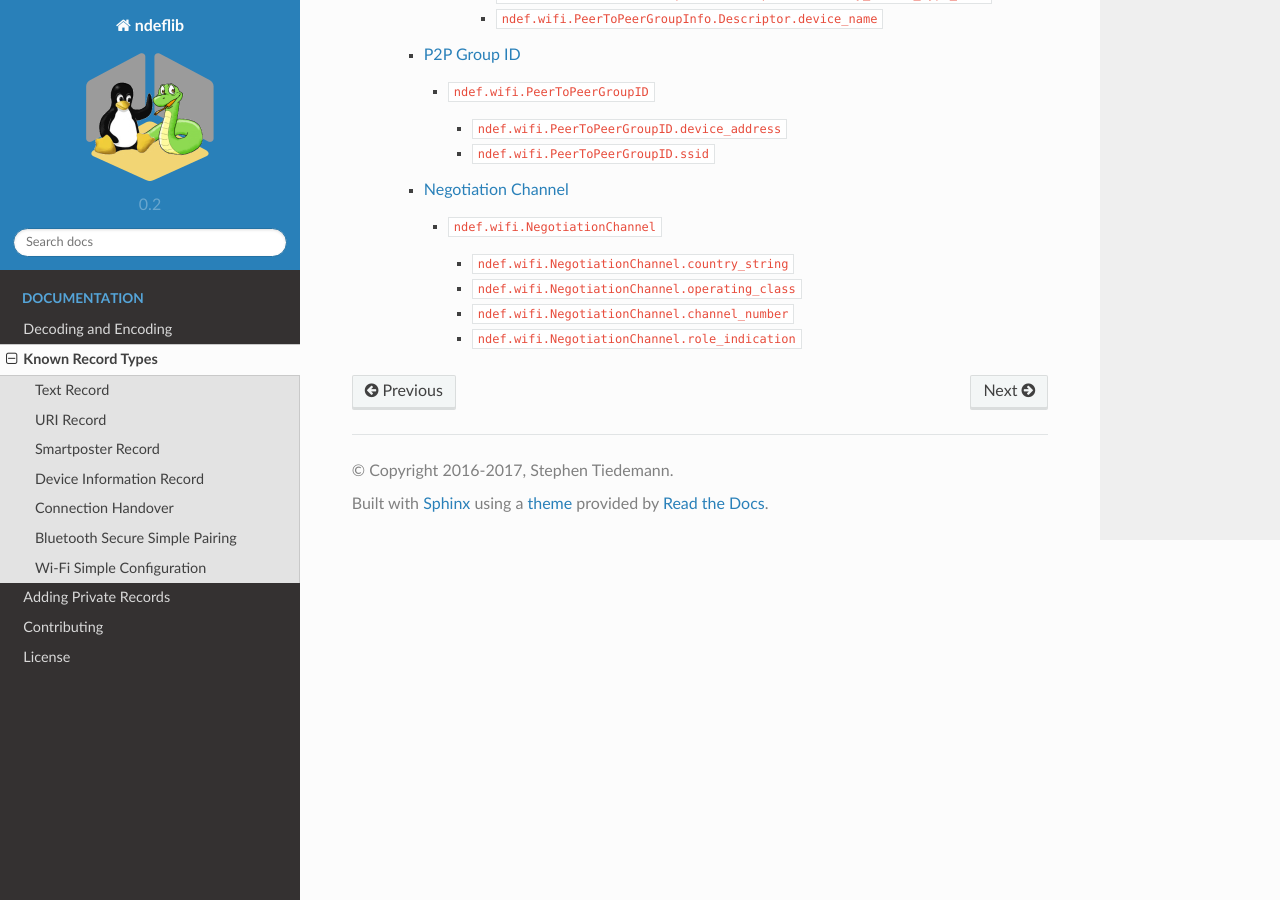
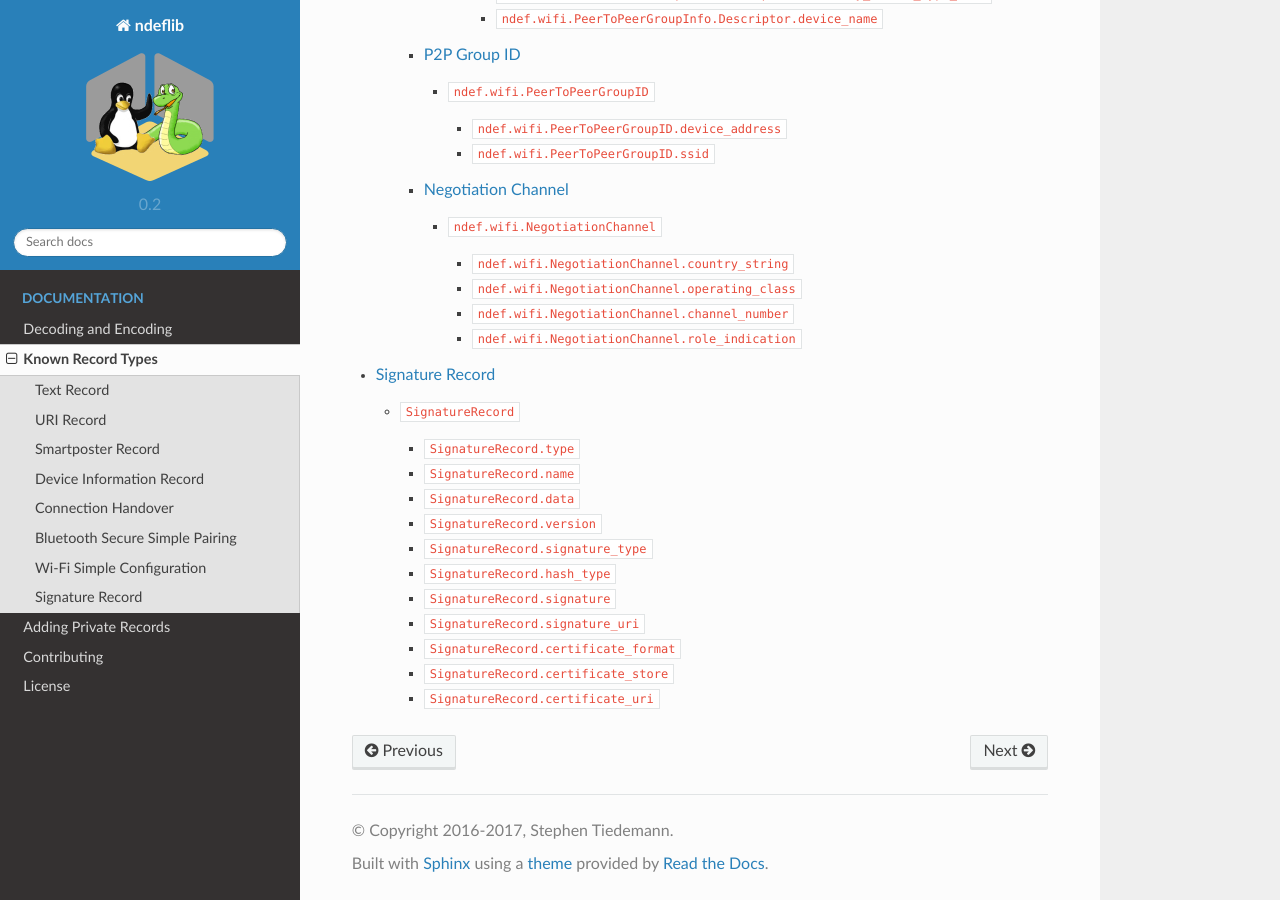
Before and after one commit to nfcpy/ndeflib, a Sphinx documentation site: the page built from docs/records.rst, in a window 1280 px wide and 900 px high, scrolled down 8766 px. Built offline with Sphinx 7.4.7 and the Read the Docs theme 2.0.0, drawn with Linux system fonts in a browser that asks for light colours; some of the changed lines change nothing that is shown.

Commit message:
added documentation

```diff
--- a/docs/records.rst
+++ b/docs/records.rst
@@ -17,3 +17,4 @@ known record types.
    records/handover
    records/bluetooth
    records/wifi
+   records/signature
--- /dev/null
+++ b/docs/records/signature.rst
@@ -0,0 +1,147 @@
+.. -*- mode: rst; fill-column: 80 -*-
+
+Signature Record
+----------------
+
+The NDEF Signature Record is a well-known record type defined by the
+`NFC Forum`_. It contains three fields: a version field, a signature field and
+a certificate field.
+
+The version field is static. Currently this implementation only supports v2.0
+of the NDEF Signature Record.
+
+The signature field contains the signature type, the message hash type and
+either the signature itself or a URI to the signature.
+
+The certificate field contains the certificate format type, a certificate chain
+store and an option URI to the next certificate in the chain.
+
+.. class:: SignatureRecord(signature_type=None, hash_type='SHA-256', signature=b'', signature_uri='', certificate_format='X.509', certificate_store=[], certificate_uri='')
+
+   The `SignatureRecord` class decodes or encodes an NDEF Signature Record.
+
+   :param str signature_type: initial value for the `signature_type` attribute, default None
+   :param str hash_type: initial value for the `hash_type` attribute, default 'SHA-256'
+   :param bytes signature: initial value for the `signature` attribute, default b''
+   :param str signature_uri: initial value for the `signature_uri` attribute, default ''
+   :param str certificate_format: initial value for the `certificate_format` attribute, default 'X.509'
+   :param list certificate_store: initial value for the `certificate_store` attribute, default []
+   :param str certificate_uri: initial value for the `certificate_uri` attribute, default ''
+
+   .. attribute:: type
+
+      The Signature Record type is ``urn:nfc:wkt:Sig``.
+
+   .. attribute:: name
+
+      Value of the NDEF Record ID field, an empty `str` if not set.
+
+   .. attribute:: data
+
+      A `bytes` object containing the NDEF Record PAYLOAD encoded from the
+      current attributes.
+
+   .. attribute:: version
+
+      The version of the NDEF Signature Record.
+
+   .. attribute:: signature_type
+
+      The signature type used in the signature algorithm.
+
+      >>> print('\n'.join([str(x[1]) for x in ndef.signature.SignatureRecord()._mapping_signature_type]))
+      None
+      RSASSA-PSS-1024
+      RSASSA-PKCS1-v1_5-1024
+      DSA-1024
+      ECDSA-P192
+      RSASSA-PSS-2048
+      RSASSA-PKCS1-v1_5-2048
+      DSA-2048
+      ECDSA-P224
+      ECDSA-K233
+      ECDSA-B233
+      ECDSA-P256
+
+   .. attribute:: hash_type
+
+      The hash type used in the signature algorithm.
+
+      >>> print("\n".join([str(x[1]) for x in ndef.signature.SignatureRecord()._mapping_hash_type]))
+      SHA-256
+
+   .. attribute:: signature
+
+      The signature (if not specified by `signature_uri`).
+
+   .. attribute:: signature_uri
+
+      The uniform resource identifier for the signature (if not specified by
+      `signature`).
+
+   .. attribute:: certificate_format
+
+      The format of the certificates in the chain.
+
+      >>> print("\n".join([str(x[1]) for x in ndef.signature.SignatureRecord()._mapping_certificate_format]))
+      X.509
+      M2M
+
+   .. attribute:: certificate_store
+
+      A list of certificates in the certificate chain.
+
+   .. attribute:: certificate_uri
+
+      The uniform resource identifier for the next certificate in the
+      certificate chain.
+
+   This is default usage:
+
+   >>> signature_record = ndef.SignatureRecord(None, 'SHA-256', b'', '', 'X.509', [], '')
+
+   This is a full example creating records, signing them and verifying them:
+
+   >>> import ndef
+   >>> import io
+   >>> from cryptography.hazmat.backends import default_backend
+   >>> from cryptography.hazmat.primitives import hashes
+   >>> from cryptography.hazmat.primitives.asymmetric import ec
+   >>> from cryptography.hazmat.primitives.asymmetric import utils
+   >>> from cryptography.exceptions import InvalidSignature
+   >>> from asn1crypto.algos import DSASignature
+
+   >>> private_key = ec.generate_private_key(ec.SECP256K1(), default_backend())
+   >>> public_key = private_key.public_key()
+
+   >>> r1 = ndef.UriRecord("https://example.com")
+   >>> r2 = ndef.TextRecord("TEST")
+
+   >>> stream = io.BytesIO()
+   >>> records = [r1, r2, ndef.SignatureRecord("ECDSA-P256", "SHA-256")]
+   >>> encoder = ndef.message_encoder(records, stream)
+   >>> for _ in range(len(records) - 1): next(encoder)
+
+   >>> signature = private_key.sign(stream.getvalue(), ec.ECDSA(hashes.SHA256()))
+   >>> records[-1].signature = DSASignature.load(signature, strict=True).to_p1363()
+   >>> next(encoder)
+   >>> octets = stream.getvalue()
+
+   >>> records_verified = []
+   >>> records_to_verify = []
+   >>> known_types = {'urn:nfc:wkt:Sig': ndef.signature.SignatureRecord}
+   >>> for record in ndef.message_decoder(octets, known_types=known_types):
+   ...     if not record.type == 'urn:nfc:wkt:Sig':
+   ...         records_to_verify.append(record)
+   ...     else:
+   ...         stream_to_verify = io.BytesIO()
+   ...         encoder_to_verify = ndef.message_encoder(records_to_verify + [record], stream_to_verify)
+   ...         for _ in range(len(records_to_verify)): next(encoder_to_verify)
+   ...         try:
+   ...             public_key.verify(DSASignature.from_p1363(record.signature).dump(), stream_to_verify.getvalue(), ec.ECDSA(hashes.SHA256()))
+   ...             records_verified.extend(records_to_verify)
+   ...             records_to_verify = []
+   ...         except InvalidSignature:
+   ...             pass
+
+   >>> records_verified = list(ndef.message_decoder(b''.join(ndef.message_encoder(records_verified))))
```
